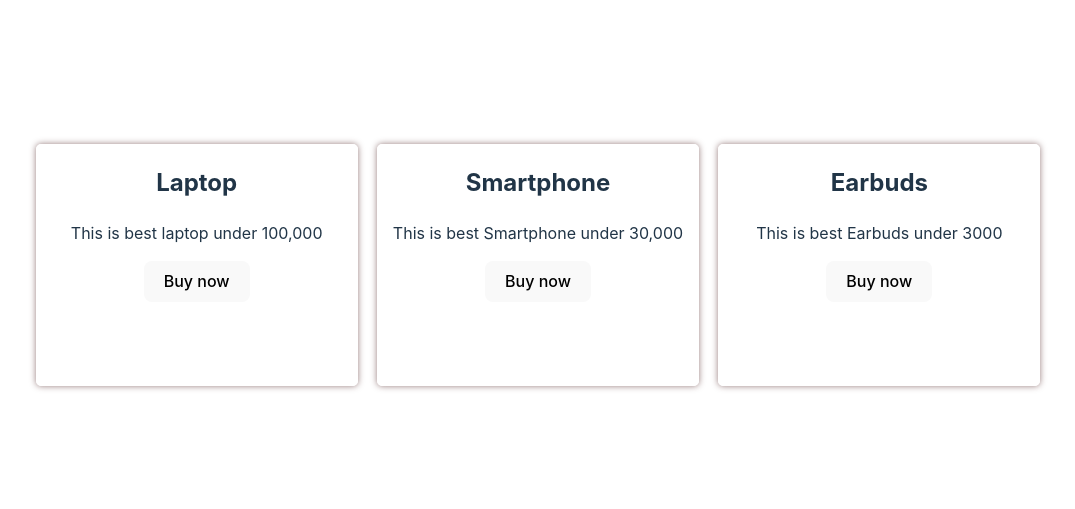
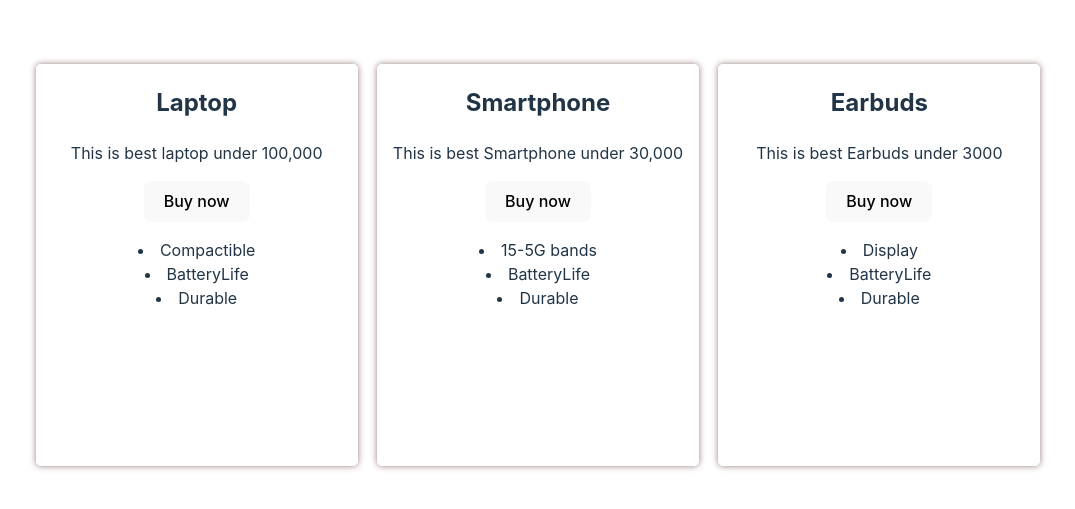
Before and after one commit to anilyadav45/REACT-STARTED, a React (Vite) app in the folder basic-react/: page / in a window 1280 px wide. Shown: the part 135-644 px from the top of the page, without its empty margins (102-1177 px from the left). Built offline with nearby package versions, Linux system fonts and the light colour scheme.

Commit message:
how we can pass the arrs through props

```diff
--- a/basic-react/src/App.css
+++ b/basic-react/src/App.css
@@ -58,7 +58,7 @@
 }
 .container .box{
   width: 20rem;
-  height: 15rem;
+  height: 25rem;
   border: 1px solid white;
   border-radius: 5px;
   box-shadow: 0 0 6px rgba(134, 104, 104, 0.866);
--- a/basic-react/src/App.jsx
+++ b/basic-react/src/App.jsx
@@ -6,20 +6,23 @@ import Content from "./content.jsx";
 //All the components we made like Title and Boxes we don't make like this we create indivisual files for components as jsx form
 //in src folder i am creating one component file which will be exported
 function App() {
+  let lists1 = ["Compactible","BatteryLife","Durable"];
+  let lists2 = ["15-5G bands","BatteryLife","Durable"];
+  let lists3 = ["Display","BatteryLife","Durable"];
   return (
     <>
       <div className="container">
         <div className="box">
           <Title title="Laptop" />
-          <Content content="This is best laptop under 100,000" />
+          <Content content="This is best laptop under 100,000" features = {lists1}/>
         </div>
         <div className="box">
           <Title title="Smartphone" />
-          <Content content="This is best Smartphone under 30,000" />
+          <Content content="This is best Smartphone under 30,000"   features = {lists2}/>
         </div>
         <div className="box">
           <Title title="Earbuds" />
-          <Content content="This is best Earbuds under 3000" />
+          <Content content="This is best Earbuds under 3000"   features = {lists3}/>
         </div>
       </div>
     </>
--- a/basic-react/src/content.jsx
+++ b/basic-react/src/content.jsx
@@ -1,8 +1,17 @@
-function Content({content}){
-    return <>
-    <p>{content}</p>
-    <button>Buy now</button>
+function Content({ content, features }) {
+  return (
+    <>
+      <p>{content}</p>
+      <button>Buy now</button>
+     {/* <p>{features.a}</p>
+     <p>{features.b}</p>
+     <p>{features.c}</p> */}
+     {/* instead using map we can render all features values only applies in arrays */}
+
+     <p>{features.map((feature)=><li>{feature}</li>)}</p>
+
     </>
+  );
 }
 
 export default Content;
```
